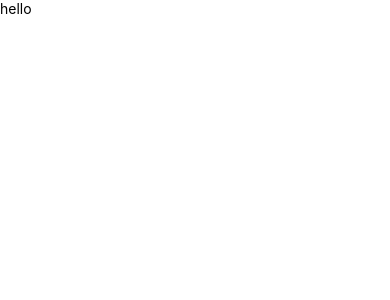
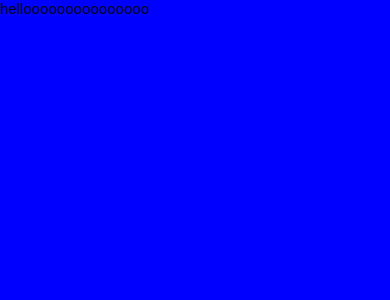
Before and after one commit to siddtheshah/tangle, a React Native app in the folder frontend/: screen / in a window 390 px wide. Shown: the top 300 px of the page. Built offline with nearby package versions, Linux system fonts and the light colour scheme.

Commit message:
testing complete

```diff
--- a/frontend/App.tsx
+++ b/frontend/App.tsx
@@ -10,12 +10,24 @@
 
 import React from 'react';
 import {NavigationContainer} from '@react-navigation/native';
-import { Text } from 'react-native';
+import {SafeAreaView, StyleSheet, Text} from 'react-native';
 
 const App = () => {
-  return <NavigationContainer>
-    <Text>hello</Text>
-  </NavigationContainer>;
+  return (
+    <SafeAreaView style={styles.background}>
+      <NavigationContainer>
+        <Text>hellooooooooooooooo</Text>
+      </NavigationContainer>
+    </SafeAreaView>
+  );
 };
 
 export default App;
+
+const styles = StyleSheet.create({
+  background: {
+    flex: 1,
+    backgroundColor: 'blue',
+    fontSize: '30px',
+  },
+});
```
